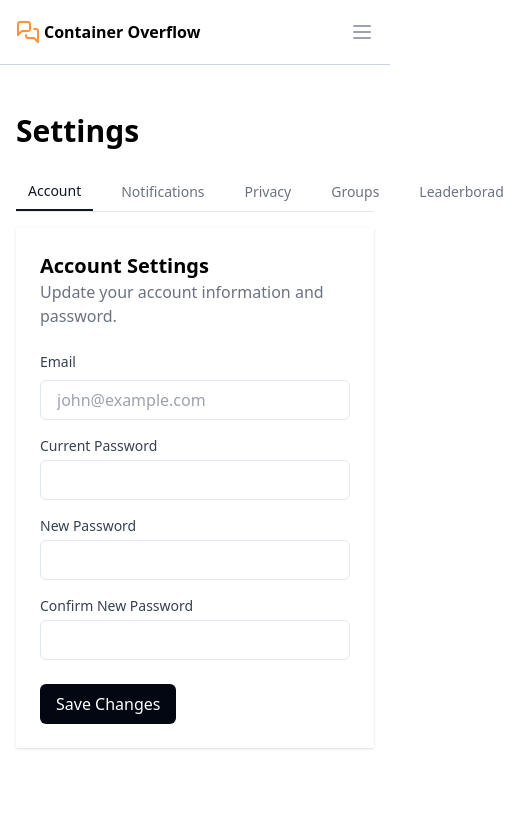
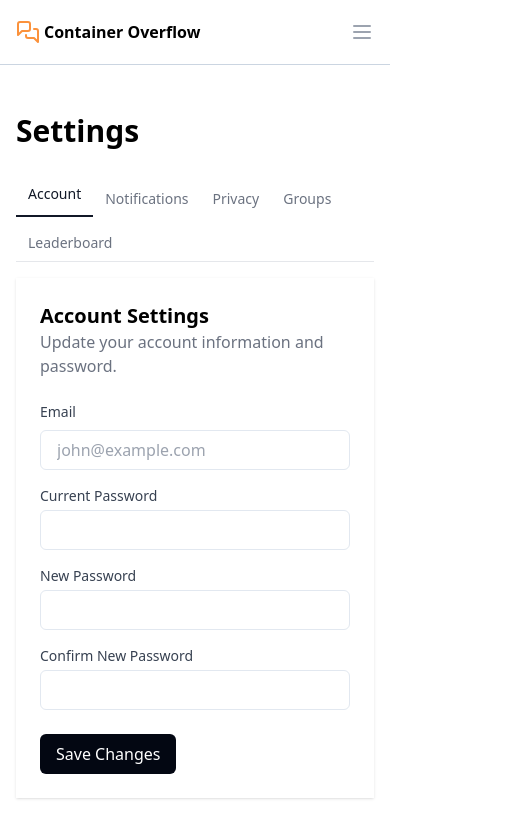
Before and after one commit to mddanish867/cummunity-forun, a React (Vite) app: page /settings in a window 390 px wide. Shown: the top 838 px of the page, 516 px wide, since content can reach past the window. Built offline with nearby package versions, Linux system fonts and the light colour scheme.

Commit message:
modified the following changes

```diff
--- a/src/App.jsx
+++ b/src/App.jsx
@@ -7,7 +7,7 @@ import SettingsPage from "./Pages/SettingsPage";
 import LoginRegistrationPage from "./Pages/LoginRegister";
 import AdminDashboard from "./Pages/AdminDashboard";
 import ModerationPanel from "./Pages/ModerationPanel";
-import NotificationsPage from "./Pages/NotificationItem";
+import NotificationsPage from "./Pages/NotificationPage";
 import SearchResultsPage from "./Pages/SearchResult";
 function App() {
   return (
--- a/src/Pages/NotificationItem.jsx
+++ b/src/Pages/NotificationPage.jsx
@@ -1,6 +1,6 @@
 import React, { useState } from "react";
 import Navbar from "./Navbar";
-import NotificationItem from "./NotificationItem"; // Assume this is the same component
+import NotificationItem from "./NotificationPage"; // Assume this is the same component
 
 const Switch = ({ isChecked, onChange }) => (
   <button
--- a/src/Pages/SettingsPage.jsx
+++ b/src/Pages/SettingsPage.jsx
@@ -40,7 +40,7 @@ export default function SettingsPage() {
           <h1 className="text-3xl font-bold mb-6">Settings</h1>
 
           <div className="mb-4 border-b border-gray-200">
-            <nav className="flex space-x-4">
+            <nav className="flex flex-wrap sm:space-x-4 space-y-2 sm:space-y-0">
               <button
                 className={`px-3 py-2 font-medium text-sm ${
                   activeTab === "account"
@@ -83,13 +83,13 @@ export default function SettingsPage() {
               </button>
               <button
                 className={`px-3 py-2 font-medium text-sm ${
-                  activeTab === "leaderborad"
+                  activeTab === "leaderboard"
                     ? "text-gray-900 border-b-2 border-gray-900"
                     : "text-gray-500"
                 }`}
-                onClick={() => handleTabChange("leaderborad")}
+                onClick={() => handleTabChange("leaderboard")}
               >
-                Leaderborad
+                Leaderboard
               </button>
             </nav>
           </div>
@@ -199,8 +199,9 @@ export default function SettingsPage() {
               </div>
             </div>
           )}
+
           {activeTab === "groups" && <UserGroupsPage />}
-          {activeTab === "leaderborad" && <LeaderboardPage />}
+          {activeTab === "leaderboard" && <LeaderboardPage />}
           {activeTab === "privacy" && (
             <div>
               <div className="bg-white shadow sm:rounded-lg p-6">
--- a/src/Pages/ThreadDetailPage.jsx
+++ b/src/Pages/ThreadDetailPage.jsx
@@ -1,5 +1,5 @@
 import React from "react";
-import {ThumbsUp, ThumbsDown } from "lucide-react"
+import { ThumbsUp, ThumbsDown } from "lucide-react";
 
 const Post = ({ author, date, content, votes, isOriginalPost }) => {
   return (
@@ -29,13 +29,13 @@ const Post = ({ author, date, content, votes, isOriginalPost }) => {
             )}
           </div>
           <div className="mt-2">{content}</div>
-          <div className="mt-4 flex flex-col sm:flex-row sm:items-center sm:space-x-4">
-            <button className="px-3 py-1 rounded text-sm flex items-center mb-2 sm:mb-0">
-            <ThumbsUp />
+          <div className="mt-4 flex flex-row items-center space-x-4">
+            <button className="px-3 py-1 rounded text-sm flex items-center">
+              <ThumbsUp />
             </button>
-            <span className="text-muted-foreground mb-2 sm:mb-0">{votes} votes</span>
-            <button className=" px-3 py-1 rounded text-sm flex items-center mb-2 sm:mb-0">
-            <ThumbsDown />
+            <span className="text-muted-foreground">{votes} votes</span>
+            <button className="px-3 py-1 rounded text-sm flex items-center">
+              <ThumbsDown />
             </button>
             <button className="text-sm text-primary">Reply</button>
           </div>
@@ -80,7 +80,9 @@ export default function ThreadDetailPage() {
           </div>
 
           <div className="mt-8">
-            <h2 className="text-2xl font-semibold mb-4">Reply to this thread</h2>
+            <h2 className="text-2xl font-semibold mb-4">
+              Reply to this thread
+            </h2>
             <textarea
               className="min-h-[100px] w-full p-3 border rounded-md mb-4"
               placeholder="Type your reply here..."
```
